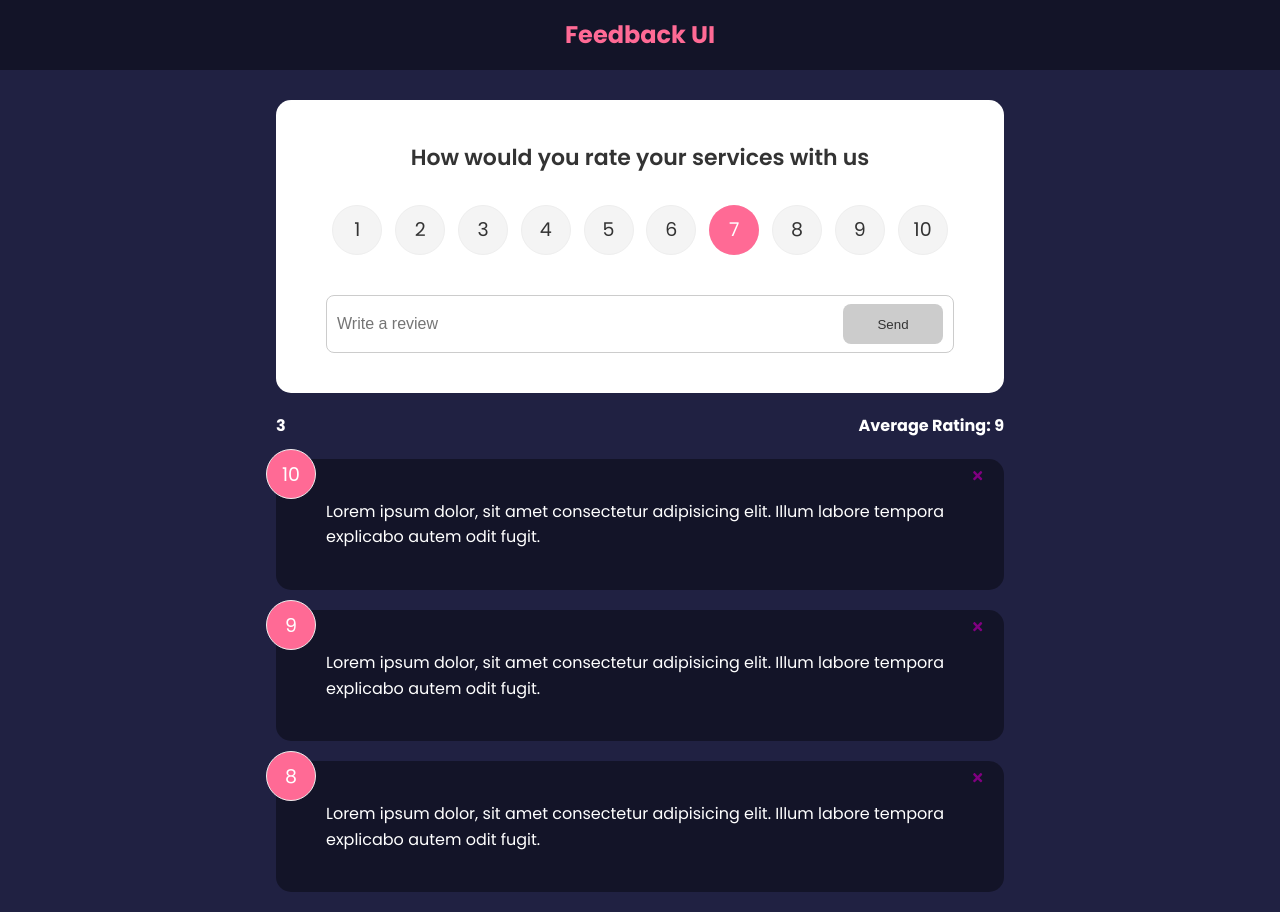
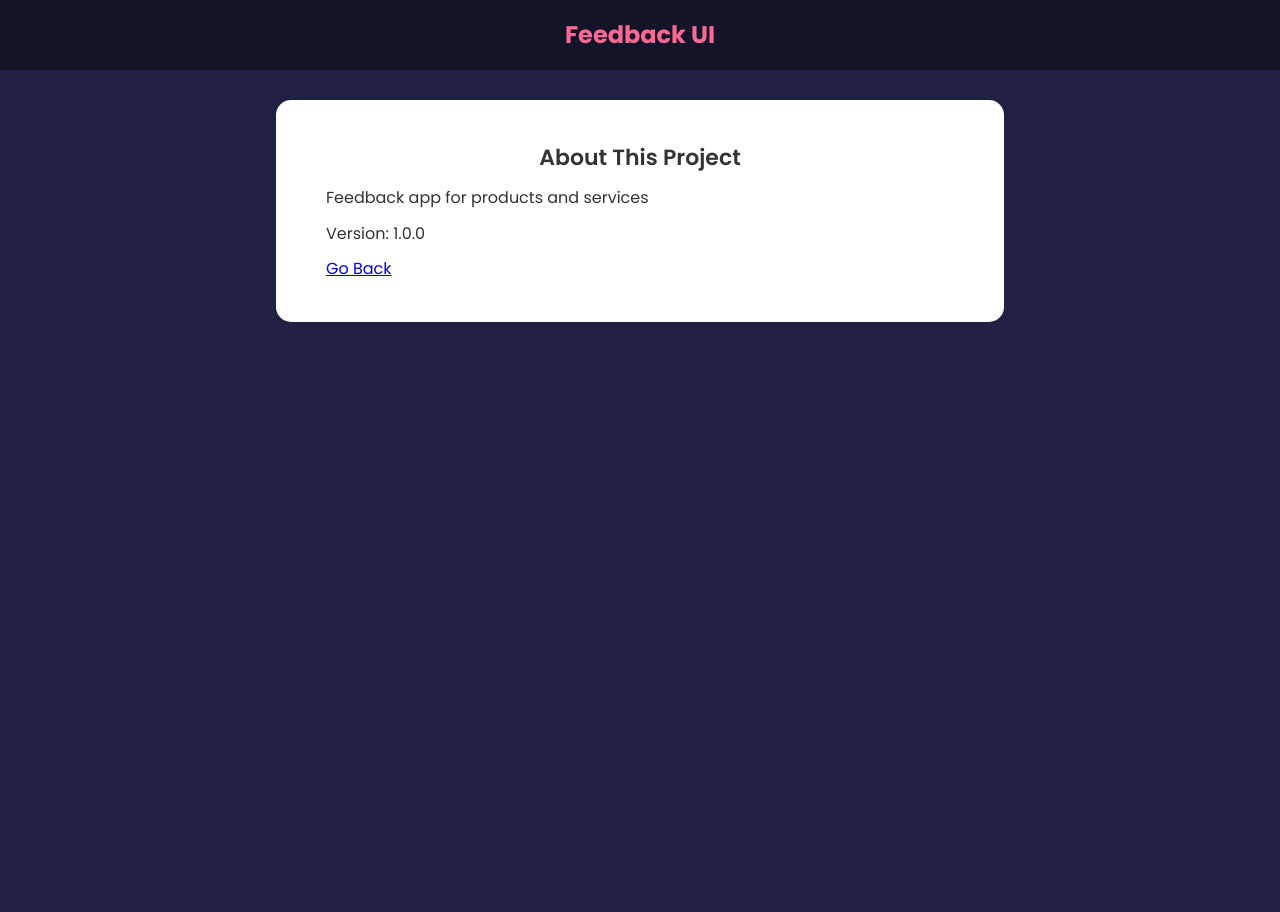
Before and after one commit to AmkaE/feedback-app, a React (Vite) app: page /about in a window 1280 px wide. After the commit the page ends 800 px from the top, so only its background shows below. Built offline with nearby package versions, Linux system fonts and the light colour scheme.

Commit message:
install react-router-dom, add routes, and AboutPage component

```diff
--- a/package.json
+++ b/package.json
@@ -12,6 +12,7 @@
 		"react": "^18.0.0",
 		"react-dom": "^18.0.0",
 		"react-icons": "^4.4.0",
+		"react-router-dom": "^6.3.0",
 		"uuid": "^8.3.2"
 	},
 	"devDependencies": {
--- a/src/App.jsx
+++ b/src/App.jsx
@@ -1,10 +1,12 @@
 import { v4 as uuidv4 } from 'uuid';
+import { Route, Routes } from 'react-router-dom';
 import { useState } from 'react';
 import FeedbackData from './data/FeedbackData';
 import Header from './components/Header';
 import FeedbackList from './components/FeedbackList';
 import FeedbackStats from './components/FeedbackStats';
 import FeedbackForm from './components/FeedbackForm';
+import AboutPage from './pages/AboutPage';
 
 const App = () => {
 	const [feedback, setFeedback] = useState(FeedbackData);
@@ -23,9 +25,22 @@
 		<>
 			<Header />
 			<div className='container'>
-				<FeedbackForm handleAdd={addFeedback} />
-				<FeedbackStats feedback={feedback} />
-				<FeedbackList feedback={feedback} handleDelete={deleteFeedback} />
+				<Routes>
+					<Route
+						path='/'
+						element={
+							<>
+								<FeedbackForm handleAdd={addFeedback} />
+								<FeedbackStats feedback={feedback} />
+								<FeedbackList
+									feedback={feedback}
+									handleDelete={deleteFeedback}
+								/>
+							</>
+						}
+					/>
+					<Route path='/about' element={<AboutPage />} />
+				</Routes>
 			</div>
 		</>
 	);
--- a/src/main.jsx
+++ b/src/main.jsx
@@ -1,10 +1,13 @@
-import React from 'react'
-import ReactDOM from 'react-dom/client'
-import App from './App'
-import './index.css'
+import React from 'react';
+import ReactDOM from 'react-dom/client';
+import { BrowserRouter as Router } from 'react-router-dom';
+import App from './App';
+import './index.css';
 
 ReactDOM.createRoot(document.getElementById('root')).render(
-  <React.StrictMode>
-    <App />
-  </React.StrictMode>
-)
+	<React.StrictMode>
+		<Router>
+			<App />
+		</Router>
+	</React.StrictMode>,
+);
--- /dev/null
+++ b/src/pages/AboutPage.jsx
@@ -0,0 +1,18 @@
+import Card from '../components/shared/Card';
+import { Link } from 'react-router-dom';
+
+const AboutPage = () => {
+	return (
+		<Card>
+			<div className='about'>
+				<h2>About This Project</h2>
+				<p>Feedback app for products and services</p>
+				<p>Version: 1.0.0</p>
+
+				<Link to='/'>Go Back</Link>
+			</div>
+		</Card>
+	);
+};
+
+export default AboutPage;
```
Also changed, not shown: 1 other file (tests, documents, lock files or other folders).
